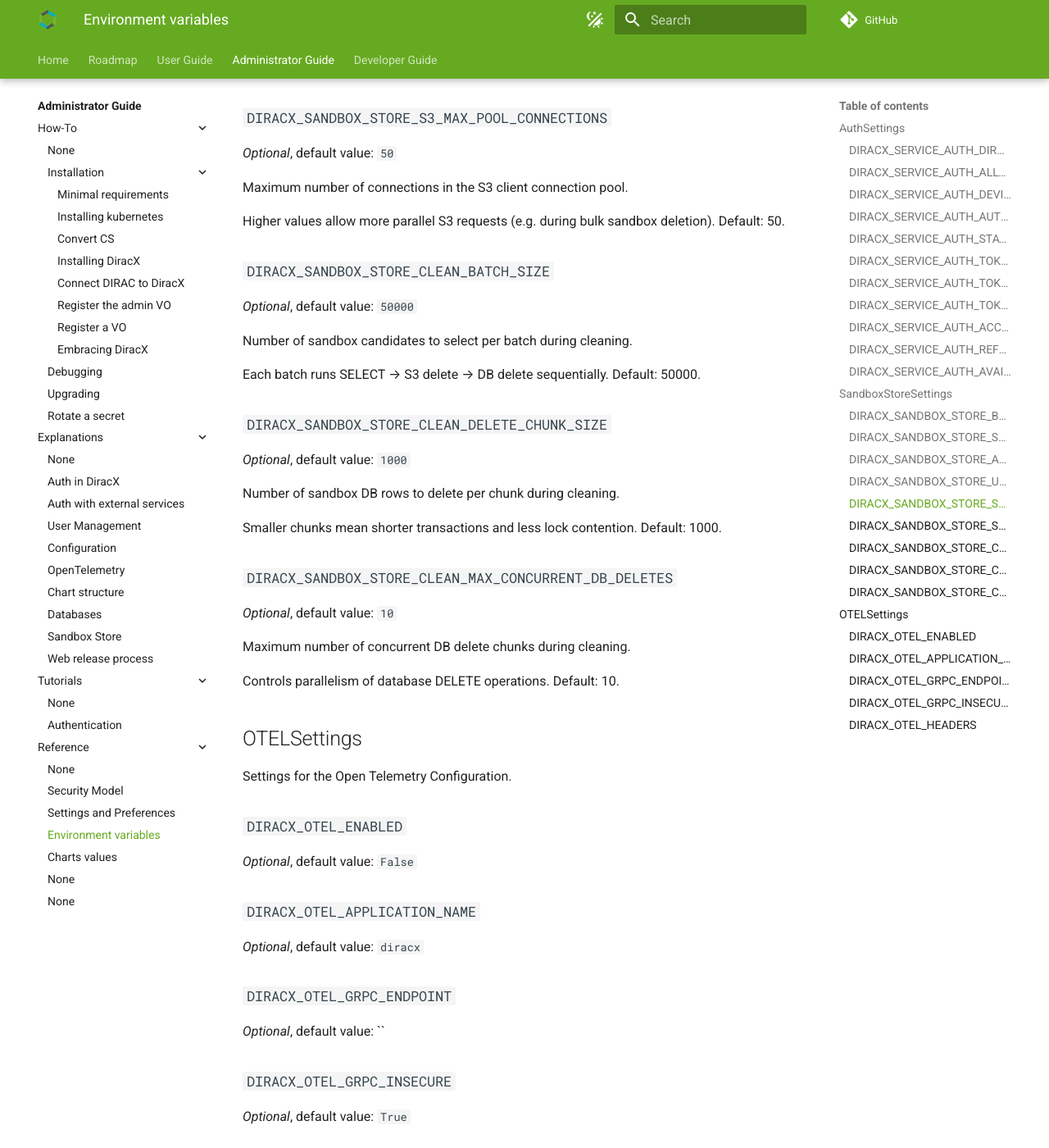
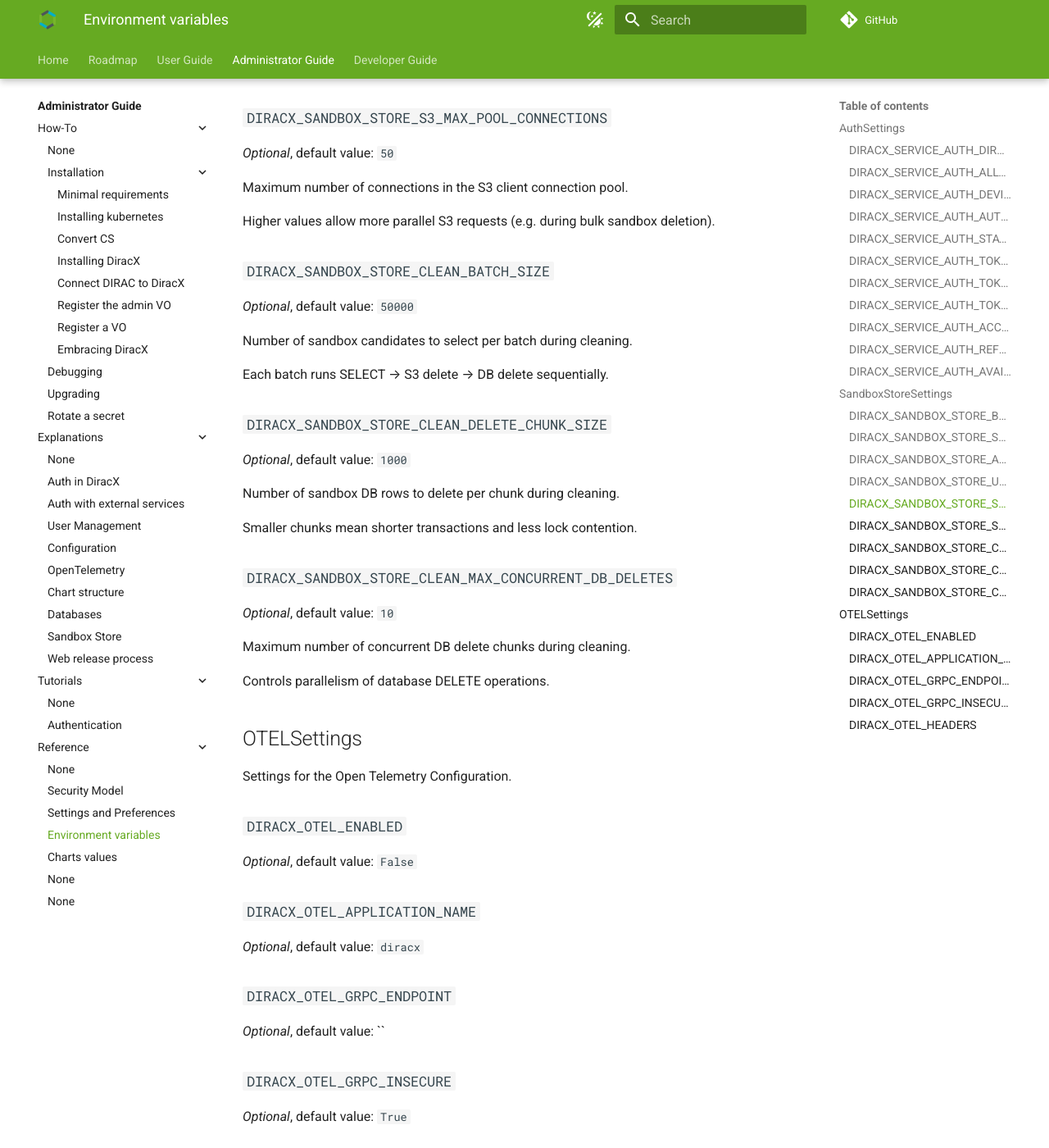
Before and after one commit to DIRACGrid/diracx, an MkDocs documentation site: the page built from docs/admin/reference/env-variables.md, in a window 1280 px wide and 1400 px high, scrolled down 3649 px. Shown: the whole window at 82% size. Built offline with MkDocs 1.6.1 and Material for MkDocs 9.7.7, drawn with Linux system fonts in a browser that asks for light colours; plug-ins that fetch from the network failed and are left out; comment, search, counter and statistics services are not loaded.

Commit message:
fix: remove redundant default values from settings docstrings
The default values were duplicated in the docstring prose when they are
already visible from the field definitions and the generated docs.

```diff
--- a/docs/admin/reference/env-variables.md
+++ b/docs/admin/reference/env-variables.md
@@ -155,7 +155,7 @@ endpoint in job descriptions and file catalogs.
 Maximum number of connections in the S3 client connection pool.
 
 Higher values allow more parallel S3 requests (e.g. during bulk sandbox
-deletion). Default: 50.
+deletion).
 
 ### `DIRACX_SANDBOX_STORE_CLEAN_BATCH_SIZE`
 
@@ -163,7 +163,7 @@ deletion). Default: 50.
 
 Number of sandbox candidates to select per batch during cleaning.
 
-Each batch runs SELECT → S3 delete → DB delete sequentially. Default: 50000.
+Each batch runs SELECT → S3 delete → DB delete sequentially.
 
 ### `DIRACX_SANDBOX_STORE_CLEAN_DELETE_CHUNK_SIZE`
 
@@ -171,7 +171,7 @@ Each batch runs SELECT → S3 delete → DB delete sequentially. Default: 50000.
 
 Number of sandbox DB rows to delete per chunk during cleaning.
 
-Smaller chunks mean shorter transactions and less lock contention. Default: 1000.
+Smaller chunks mean shorter transactions and less lock contention.
 
 ### `DIRACX_SANDBOX_STORE_CLEAN_MAX_CONCURRENT_DB_DELETES`
 
@@ -179,7 +179,7 @@ Smaller chunks mean shorter transactions and less lock contention. Default: 1000
 
 Maximum number of concurrent DB delete chunks during cleaning.
 
-Controls parallelism of database DELETE operations. Default: 10.
+Controls parallelism of database DELETE operations.
 
 ## OTELSettings
 
```
Also changed, not shown: 1 other file.
